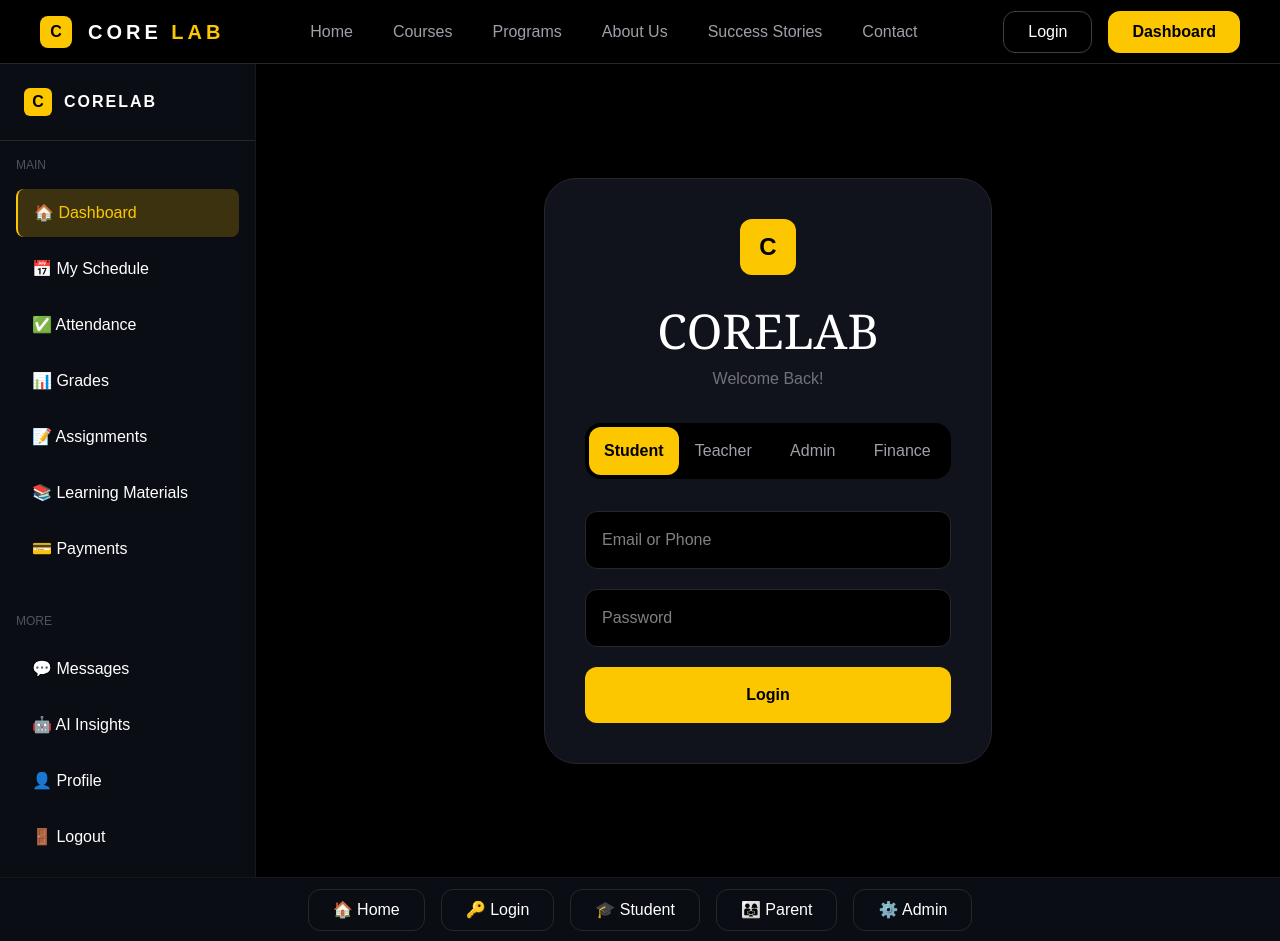
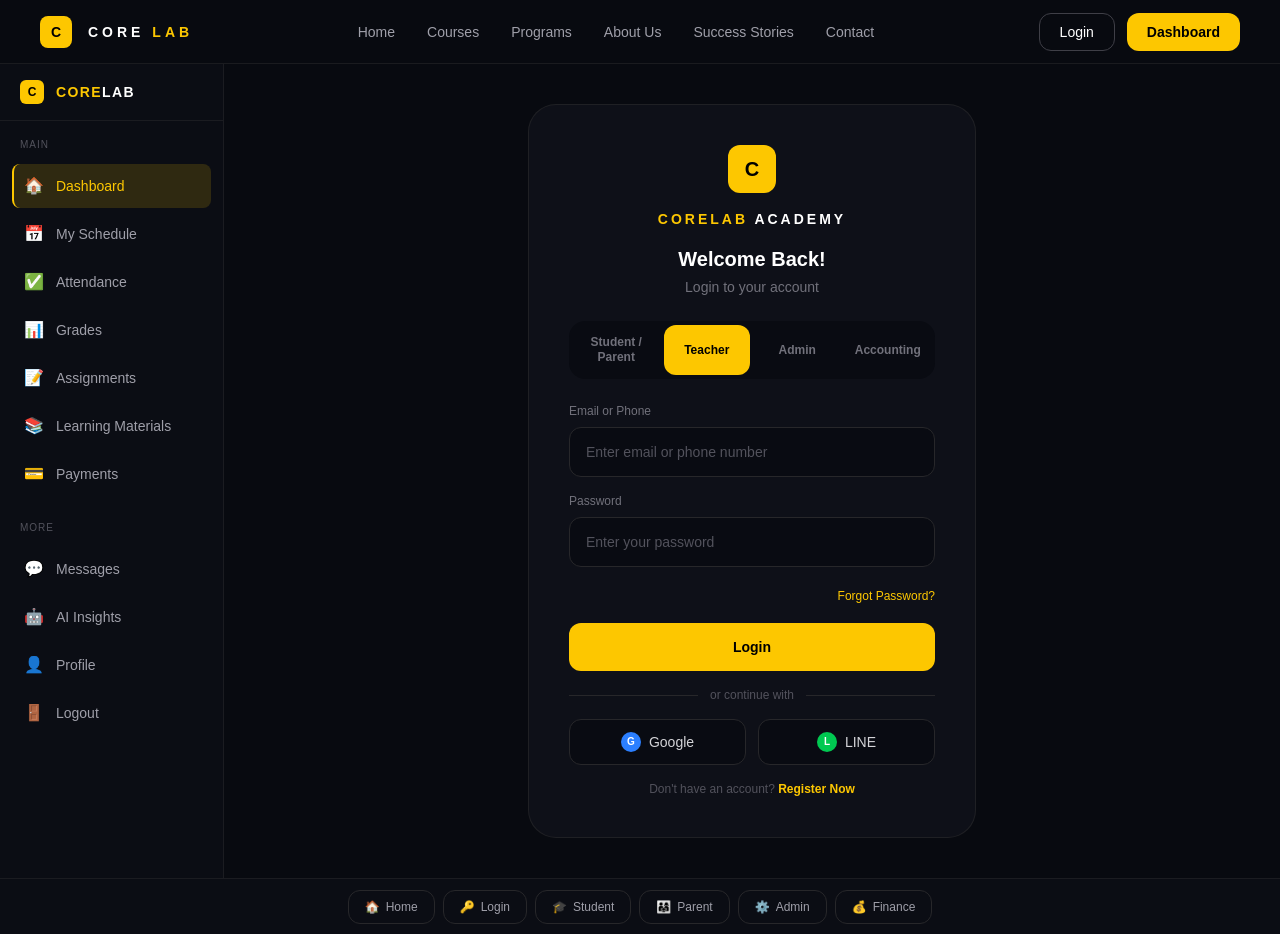
Before and after one commit to corelabacademy-design/corelab-system, a Next.js app: page / in a window 1280 px wide. Built offline with nearby package versions, Linux system fonts and the light colour scheme.

Commit message:
luxury dashboard ui

```diff
--- a/src/app/page.tsx
+++ b/src/app/page.tsx
@@ -1,37 +1,66 @@
-import Image from "next/image";
+"use client";
+import { useState } from "react";
 
 export default function Home() {
+  const [activeRole, setActiveRole] = useState("Teacher");
+  const [activeNav, setActiveNav] = useState("Dashboard");
+
+  const mainNavItems = [
+    { label: "Dashboard", icon: "🏠" },
+    { label: "My Schedule", icon: "📅" },
+    { label: "Attendance", icon: "✅" },
+    { label: "Grades", icon: "📊" },
+    { label: "Assignments", icon: "📝" },
+    { label: "Learning Materials", icon: "📚" },
+    { label: "Payments", icon: "💳" },
+  ];
+
+  const moreNavItems = [
+    { label: "Messages", icon: "💬" },
+    { label: "AI Insights", icon: "🤖" },
+    { label: "Profile", icon: "👤" },
+    { label: "Logout", icon: "🚪" },
+  ];
+
+  const roles = ["Student /\nParent", "Teacher", "Admin", "Accounting"];
+  const roleKeys = ["Student", "Teacher", "Admin", "Accounting"];
+
+  const bottomNavItems = [
+    { label: "Home", icon: "🏠" },
+    { label: "Login", icon: "🔑" },
+    { label: "Student", icon: "🎓" },
+    { label: "Parent", icon: "👨‍👩‍👧" },
+    { label: "Admin", icon: "⚙️" },
+    { label: "Finance", icon: "💰" },
+  ];
+
   return (
-    <main className="bg-black text-white min-h-screen flex flex-col">
+    <main className="bg-[#080a10] text-white min-h-screen flex flex-col">
 
       {/* TOP NAVBAR */}
-      <header className="h-16 border-b border-zinc-800 flex items-center justify-between px-10">
-
+      <header className="h-16 border-b border-zinc-800/60 flex items-center justify-between px-10 bg-[#080a10]">
         <div className="flex items-center gap-4">
-          <div className="w-8 h-8 rounded-lg bg-yellow-400 text-black flex items-center justify-center font-bold">
+          <div className="w-8 h-8 rounded-lg bg-yellow-400 text-black flex items-center justify-center font-bold text-sm">
             C
           </div>
-
-          <h1 className="tracking-[4px] text-xl font-semibold">
+          <h1 className="tracking-[4px] text-sm font-semibold">
             CORE <span className="text-yellow-400">LAB</span>
           </h1>
         </div>
 
-        <nav className="hidden md:flex gap-10 text-zinc-400">
-          <a href="#">Home</a>
-          <a href="#">Courses</a>
-          <a href="#">Programs</a>
-          <a href="#">About Us</a>
-          <a href="#">Success Stories</a>
-          <a href="#">Contact</a>
+        <nav className="hidden md:flex gap-8 text-zinc-400 text-sm">
+          {["Home", "Courses", "Programs", "About Us", "Success Stories", "Contact"].map((item) => (
+            <a key={item} href="#" className="hover:text-white transition-colors">
+              {item}
+            </a>
+          ))}
         </nav>
 
-        <div className="flex gap-4">
-          <button className="border border-zinc-700 px-6 py-2 rounded-xl">
+        <div className="flex gap-3">
+          <button className="border border-zinc-700 px-5 py-2 rounded-xl text-sm hover:border-zinc-500 transition-colors">
             Login
           </button>
-
-          <button className="bg-yellow-400 text-black px-6 py-2 rounded-xl font-semibold">
+          <button className="bg-yellow-400 text-black px-5 py-2 rounded-xl font-bold text-sm hover:bg-yellow-300 transition-colors">
             Dashboard
           </button>
         </div>
@@ -41,169 +70,170 @@ export default function Home() {
       <div className="flex flex-1">
 
         {/* SIDEBAR */}
-        <aside className="w-64 border-r border-zinc-900 bg-[#0b0d14] hidden lg:flex flex-col">
+        <aside className="w-56 border-r border-zinc-800/60 bg-[#0b0d14] hidden lg:flex flex-col flex-shrink-0">
 
-          <div className="p-6 border-b border-zinc-800">
+          <div className="px-5 py-4 border-b border-zinc-800/60">
             <div className="flex items-center gap-3">
-              <div className="w-7 h-7 rounded-md bg-yellow-400 text-black flex items-center justify-center font-bold">
+              <div className="w-6 h-6 rounded-md bg-yellow-400 text-black flex items-center justify-center font-bold text-xs">
                 C
               </div>
-
-              <h2 className="font-semibold tracking-[2px]">
-                CORELAB
-              </h2>
+              <span className="font-bold text-sm tracking-widest">
+                <span className="text-yellow-400">CORE</span>LAB
+              </span>
             </div>
           </div>
 
-          <div className="flex-1 p-4">
+          <div className="flex-1 px-3 py-4 overflow-y-auto">
+            <p className="text-[10px] text-zinc-600 mb-3 px-2 uppercase tracking-widest">Main</p>
 
-            <p className="text-xs text-zinc-600 mb-4 uppercase">
-              Main
+            <div className="space-y-1">
+              {mainNavItems.map(({ label, icon }) => (
+                <button
+                  key={label}
+                  onClick={() => setActiveNav(label)}
+                  className={`w-full px-3 py-2.5 rounded-lg text-left text-sm flex items-center gap-3 transition-all ${
+                    activeNav === label
+                      ? "bg-yellow-400/15 border-l-2 border-yellow-400 text-yellow-400 pl-2.5"
+                      : "text-zinc-400 hover:bg-zinc-800/50 hover:text-zinc-200"
+                  }`}
+                >
+                  <span className="text-base">{icon}</span>
+                  {label}
+                </button>
+              ))}
+            </div>
+
+            <p className="text-[10px] text-zinc-600 mt-6 mb-3 px-2 uppercase tracking-widest">More</p>
+
+            <div className="space-y-1">
+              {moreNavItems.map(({ label, icon }) => (
+                <button
+                  key={label}
+                  onClick={() => setActiveNav(label)}
+                  className={`w-full px-3 py-2.5 rounded-lg text-left text-sm flex items-center gap-3 transition-all ${
+                    activeNav === label
+                      ? "bg-yellow-400/15 border-l-2 border-yellow-400 text-yellow-400 pl-2.5"
+                      : "text-zinc-400 hover:bg-zinc-800/50 hover:text-zinc-200"
+                  }`}
+                >
+                  <span className="text-base">{icon}</span>
+                  {label}
+                </button>
+              ))}
+            </div>
+          </div>
+        </aside>
+
+        {/* MAIN CONTENT — LOGIN CARD */}
+        <section className="flex-1 flex items-center justify-center p-10 bg-[#080a10]">
+
+          <div className="w-full max-w-md bg-[#0e1018] border border-zinc-800/70 rounded-[28px] p-10">
+
+            {/* ICON */}
+            <div className="w-12 h-12 rounded-xl bg-yellow-400 text-black flex items-center justify-center font-bold text-xl mx-auto">
+              C
+            </div>
+
+            {/* BRAND */}
+            <p className="text-center text-sm tracking-[3px] font-bold mt-4">
+              <span className="text-yellow-400">CORELAB</span> ACADEMY
             </p>
 
-            <div className="space-y-2">
+            {/* TITLE */}
+            <h2 className="text-xl font-bold text-center mt-4">Welcome Back!</h2>
+            <p className="text-center text-zinc-500 text-sm mt-1">Login to your account</p>
 
-              <button className="w-full bg-yellow-400/20 border-l-2 border-yellow-400 text-yellow-400 px-4 py-3 rounded-lg text-left">
-                🏠 Dashboard
+            {/* ROLE TABS */}
+            <div className="grid grid-cols-4 bg-[#090b12] rounded-2xl p-1 mt-6 gap-1">
+              {roleKeys.map((key, i) => (
+                <button
+                  key={key}
+                  onClick={() => setActiveRole(key)}
+                  className={`py-2.5 rounded-xl text-xs font-semibold transition-all leading-tight ${
+                    activeRole === key
+                      ? "bg-yellow-400 text-black"
+                      : "text-zinc-500 hover:text-zinc-300"
+                  }`}
+                >
+                  {roles[i]}
+                </button>
+              ))}
+            </div>
+
+            {/* INPUTS */}
+            <div className="mt-6 space-y-4">
+              <div>
+                <label className="text-xs text-zinc-500 mb-2 block">Email or Phone</label>
+                <input
+                  type="text"
+                  placeholder="Enter email or phone number"
+                  className="w-full bg-[#090b12] border border-zinc-800 rounded-xl px-4 py-3.5 text-sm text-white placeholder-zinc-600 focus:outline-none focus:border-yellow-400/50 transition-colors"
+                />
+              </div>
+
+              <div>
+                <label className="text-xs text-zinc-500 mb-2 block">Password</label>
+                <input
+                  type="password"
+                  placeholder="Enter your password"
+                  className="w-full bg-[#090b12] border border-zinc-800 rounded-xl px-4 py-3.5 text-sm text-white placeholder-zinc-600 focus:outline-none focus:border-yellow-400/50 transition-colors"
+                />
+              </div>
+
+              {/* FORGOT */}
+              <div className="text-right">
+                <a href="#" className="text-xs text-yellow-400 hover:text-yellow-300 transition-colors">
+                  Forgot Password?
+                </a>
+              </div>
+
+              {/* LOGIN BUTTON */}
+              <button className="w-full bg-yellow-400 text-black font-bold py-3.5 rounded-xl text-sm hover:bg-yellow-300 transition-colors">
+                Login
               </button>
 
-              <button className="w-full hover:bg-zinc-800 px-4 py-3 rounded-lg text-left">
-                📅 My Schedule
-              </button>
+              {/* DIVIDER */}
+              <div className="flex items-center gap-3">
+                <div className="flex-1 h-px bg-zinc-800" />
+                <span className="text-xs text-zinc-600">or continue with</span>
+                <div className="flex-1 h-px bg-zinc-800" />
+              </div>
 
-              <button className="w-full hover:bg-zinc-800 px-4 py-3 rounded-lg text-left">
-                ✅ Attendance
-              </button>
+              {/* SOCIAL BUTTONS */}
+              <div className="grid grid-cols-2 gap-3">
+                <button className="flex items-center justify-center gap-2 bg-[#090b12] border border-zinc-800 rounded-xl py-3 text-sm text-zinc-300 hover:border-zinc-600 transition-colors">
+                  <span className="w-5 h-5 rounded-full bg-blue-500 flex items-center justify-center text-[10px] font-bold text-white">G</span>
+                  Google
+                </button>
+                <button className="flex items-center justify-center gap-2 bg-[#090b12] border border-zinc-800 rounded-xl py-3 text-sm text-zinc-300 hover:border-zinc-600 transition-colors">
+                  <span className="w-5 h-5 rounded-full bg-green-500 flex items-center justify-center text-[10px] font-bold text-white">L</span>
+                  LINE
+                </button>
+              </div>
 
-              <button className="w-full hover:bg-zinc-800 px-4 py-3 rounded-lg text-left">
-                📊 Grades
-              </button>
-
-              <button className="w-full hover:bg-zinc-800 px-4 py-3 rounded-lg text-left">
-                📝 Assignments
-              </button>
-
-              <button className="w-full hover:bg-zinc-800 px-4 py-3 rounded-lg text-left">
-                📚 Learning Materials
-              </button>
-
-              <button className="w-full hover:bg-zinc-800 px-4 py-3 rounded-lg text-left">
-                💳 Payments
-              </button>
-            </div>
-
-            <p className="text-xs text-zinc-600 mt-10 mb-4 uppercase">
-              More
-            </p>
-
-            <div className="space-y-2">
-
-              <button className="w-full hover:bg-zinc-800 px-4 py-3 rounded-lg text-left">
-                💬 Messages
-              </button>
-
-              <button className="w-full hover:bg-zinc-800 px-4 py-3 rounded-lg text-left">
-                🤖 AI Insights
-              </button>
-
-              <button className="w-full hover:bg-zinc-800 px-4 py-3 rounded-lg text-left">
-                👤 Profile
-              </button>
-
-              <button className="w-full hover:bg-zinc-800 px-4 py-3 rounded-lg text-left">
-                🚪 Logout
-              </button>
+              {/* REGISTER */}
+              <p className="text-center text-xs text-zinc-600">
+                Don&apos;t have an account?{" "}
+                <a href="#" className="text-yellow-400 font-semibold hover:text-yellow-300 transition-colors">
+                  Register Now
+                </a>
+              </p>
             </div>
 
           </div>
-        </aside>
-
-        {/* MAIN CONTENT */}
-        <section className="flex-1 flex items-center justify-center p-10">
-
-          <div className="w-full max-w-md bg-[#11131c] border border-zinc-800 rounded-[32px] p-10">
-
-            {/* ICON */}
-            <div className="w-14 h-14 rounded-xl bg-yellow-400 text-black flex items-center justify-center font-bold text-2xl mx-auto">
-              C
-            </div>
-
-            <h1 className="text-5xl font-serif text-center mt-8">
-              CORELAB
-            </h1>
-
-            <p className="text-center text-zinc-500 mt-3">
-              Welcome Back!
-            </p>
-
-            {/* ROLE TABS */}
-            <div className="grid grid-cols-4 bg-black rounded-2xl p-1 mt-8">
-
-              <button className="bg-yellow-400 text-black py-3 rounded-xl font-semibold">
-                Student
-              </button>
-
-              <button className="text-zinc-400">
-                Teacher
-              </button>
-
-              <button className="text-zinc-400">
-                Admin
-              </button>
-
-              <button className="text-zinc-400">
-                Finance
-              </button>
-            </div>
-
-            {/* INPUT */}
-            <div className="mt-8 space-y-5">
-
-              <input
-                placeholder="Email or Phone"
-                className="w-full bg-black border border-zinc-800 rounded-xl p-4"
-              />
-
-              <input
-                type="password"
-                placeholder="Password"
-                className="w-full bg-black border border-zinc-800 rounded-xl p-4"
-              />
-
-              <button className="w-full bg-yellow-400 text-black font-semibold py-4 rounded-xl">
-                Login
-              </button>
-            </div>
-
-          </div>
-
         </section>
-
       </div>
 
       {/* BOTTOM MENU */}
-      <footer className="h-16 border-t border-zinc-900 flex items-center justify-center gap-4 bg-[#0b0d14]">
-
-        <button className="px-6 py-2 rounded-xl border border-zinc-800">
-          🏠 Home
-        </button>
-
-        <button className="px-6 py-2 rounded-xl border border-zinc-800">
-          🔑 Login
-        </button>
-
-        <button className="px-6 py-2 rounded-xl border border-zinc-800">
-          🎓 Student
-        </button>
-
-        <button className="px-6 py-2 rounded-xl border border-zinc-800">
-          👨‍👩‍👧 Parent
-        </button>
-
-        <button className="px-6 py-2 rounded-xl border border-zinc-800">
-          ⚙️ Admin
-        </button>
-
+      <footer className="h-14 border-t border-zinc-800/60 flex items-center justify-center gap-2 bg-[#0b0d14] px-4">
+        {bottomNavItems.map(({ label, icon }) => (
+          <button
+            key={label}
+            className="px-4 py-2 rounded-xl border border-zinc-800 text-zinc-400 text-xs hover:border-zinc-600 hover:text-zinc-200 transition-all flex items-center gap-1.5"
+          >
+            <span>{icon}</span> {label}
+          </button>
+        ))}
       </footer>
 
     </main>
```
